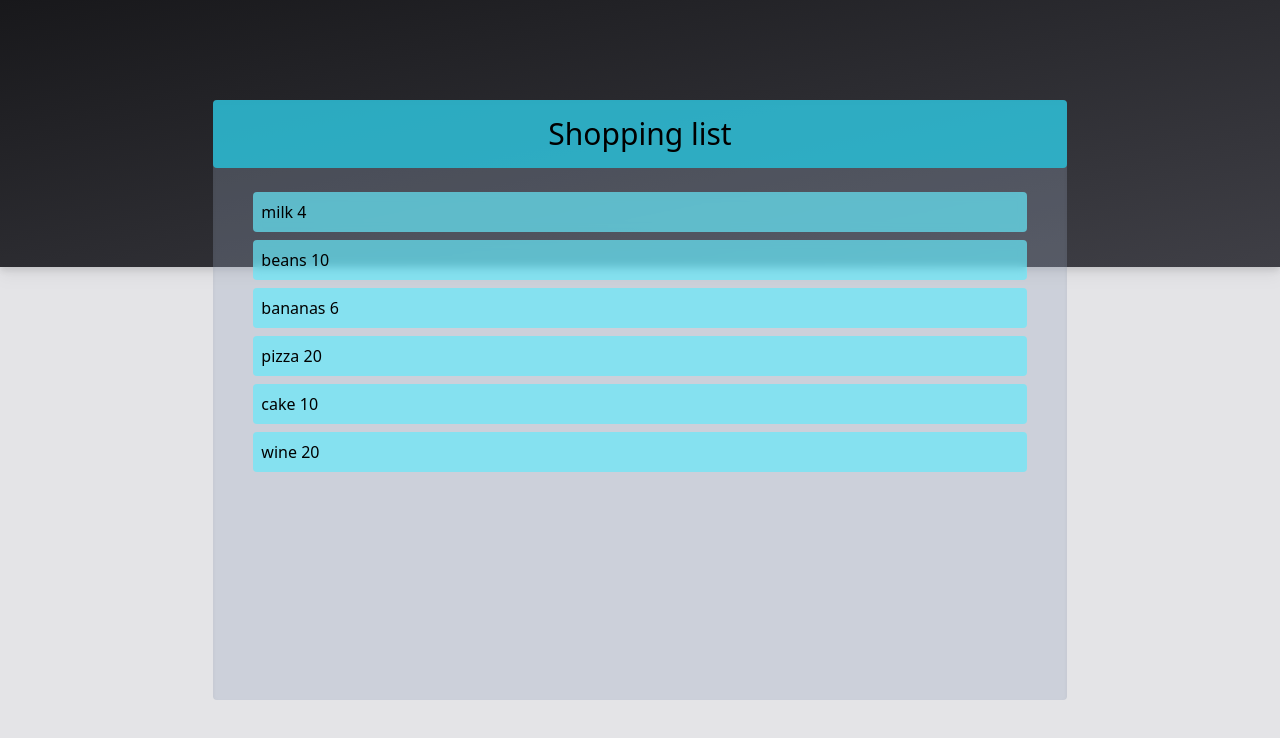
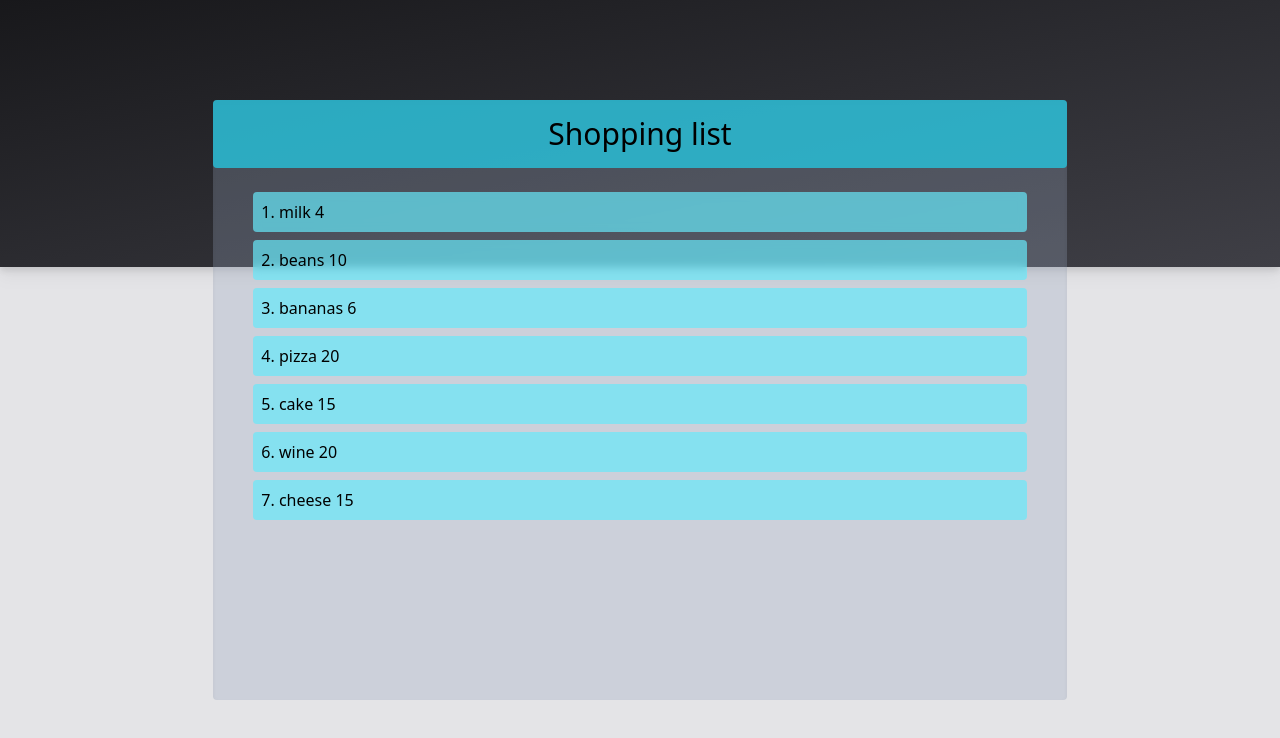
Before and after one commit to ecmCode/shopping-list, a React app: page / in a window 1280 px wide. Shown: the top 738 px of the page. Built offline with nearby package versions, Linux system fonts and the light colour scheme; the HTML template or start-up script is replaced by a standard one.

Commit message:
modify data visualization

```diff
--- a/src/App.jsx
+++ b/src/App.jsx
@@ -1,13 +1,12 @@
+
 import Background from "./components/Background"
 import List from "./components/List"
 function App() {
 
   return (
-    <>
       <Background>
         <List/>
       </Background>
-    </>
   )
 }
 
--- a/src/components/List.jsx
+++ b/src/components/List.jsx
@@ -14,7 +14,7 @@ const List = () => {
             <div className={style.listItems}>
                 {
                     database.map((data, index)=> (
-                        <ListItem key={index} data={data} />
+                        <ListItem key={crypto.randomUUID()} index={index+1} data={data} />
                     ))
                 }
 
--- a/src/components/ListItem.jsx
+++ b/src/components/ListItem.jsx
@@ -1,10 +1,10 @@
 import style from "./ListItem.module.css"
 
 
-const ListItem = ({ data }) => {
+const ListItem = ({ index, data }) => {
     return (
         <div className={style.listItem}>
-            {data.item} {data.price}
+            {index}. {data.item} {data.price}
         </div>
     );
 }
--- a/src/db/db.json
+++ b/src/db/db.json
@@ -18,11 +18,15 @@
         },
         {
             "item":"cake",
-            "price":10
+            "price":15
         },
         {
             "item":"wine",
             "price":20
+        },
+        {
+            "item":"cheese",
+            "price":15
         }
     ]
 }
--- a/src/main.jsx
+++ b/src/main.jsx
@@ -4,4 +4,8 @@ import App from './App'
 import './index.css'
 
 const root = ReactDOM.createRoot(document.getElementById('root'))
-root.render(<App />)
+root.render(
+    <React.StrictMode>
+        <App />
+    </React.StrictMode>
+)
```
